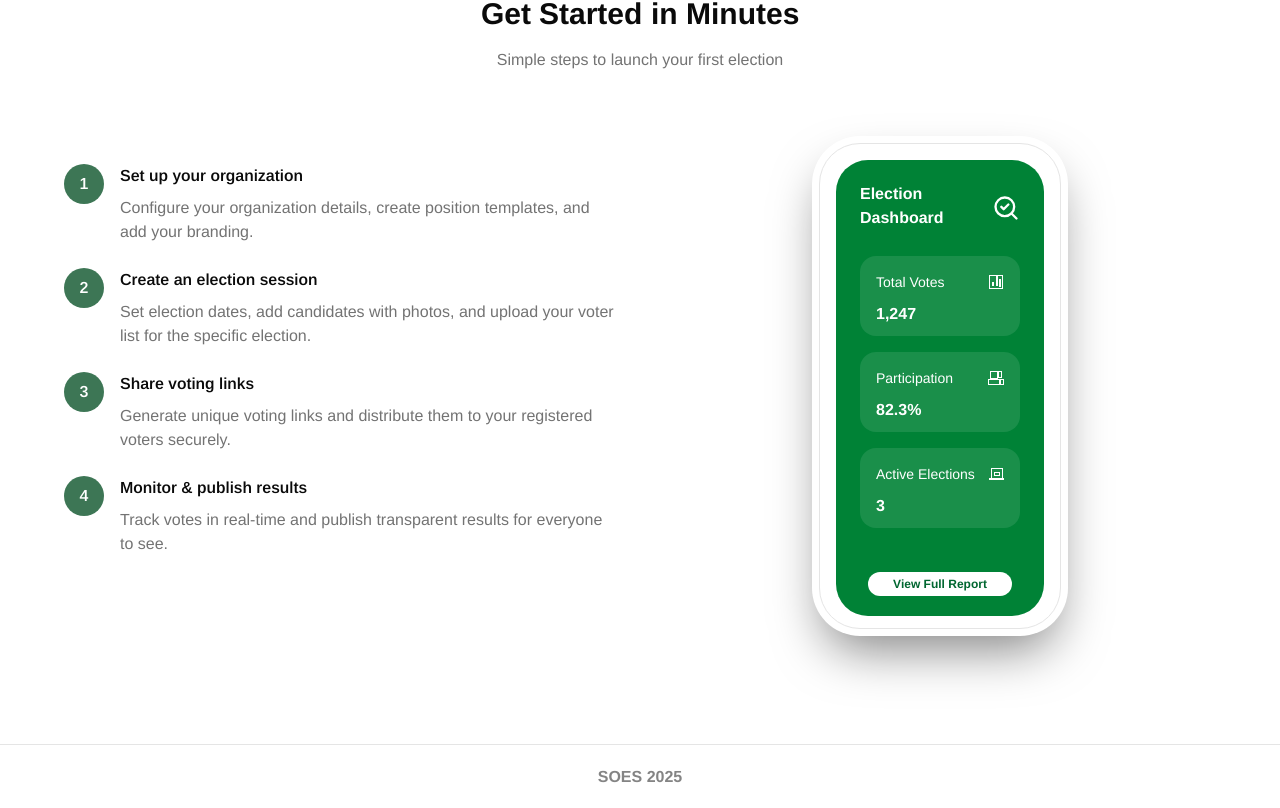
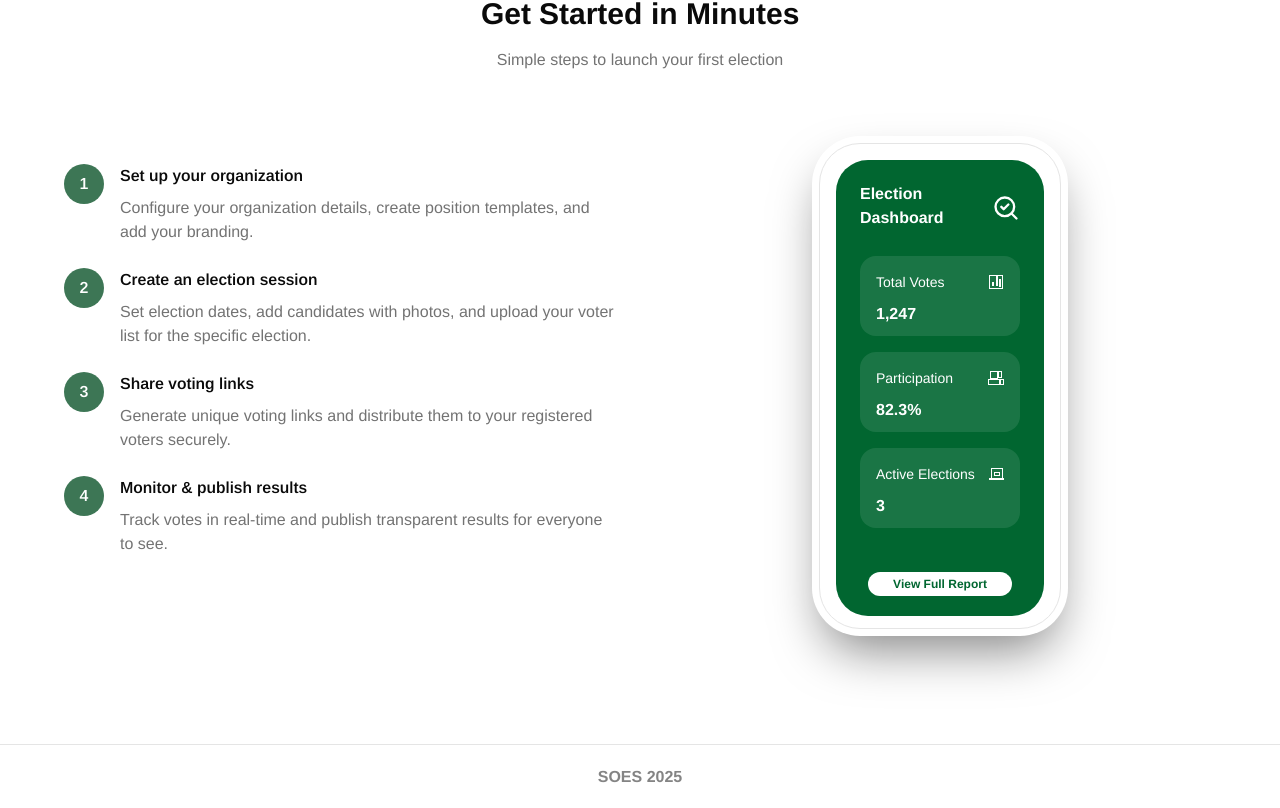
Before and after one commit to CSci-153-Web-Systems-and-Technologies/batch-2025-soes-web, a Next.js app: page / in a window 1280 px wide. Shown: the part 1286-2094 px from the top of the page. Built offline with nearby package versions, Linux system fonts and the light colour scheme.

Commit message:
Change  color of state two

```diff
--- a/components/Phone.tsx
+++ b/components/Phone.tsx
@@ -49,7 +49,7 @@ const StateOne = () => {
 
 const StateTwo = () => {
   return (
-    <div className="self-stretch h-[456px] pt-6 pb-5 bg-green-700 rounded-[32px] inline-flex flex-col justify-start items-center gap-6">
+    <div className="self-stretch h-[456px] pt-6 pb-5 bg-green-800 rounded-[32px] inline-flex flex-col justify-start items-center gap-6">
       <div className="w-40 h-12 relative">
         <div className="w-32 h-12 left-0 top-0 absolute">
           <div className="w-20 left-0 top-[-2.50px] absolute justify-start text-white text-base font-bold  leading-6">
```
